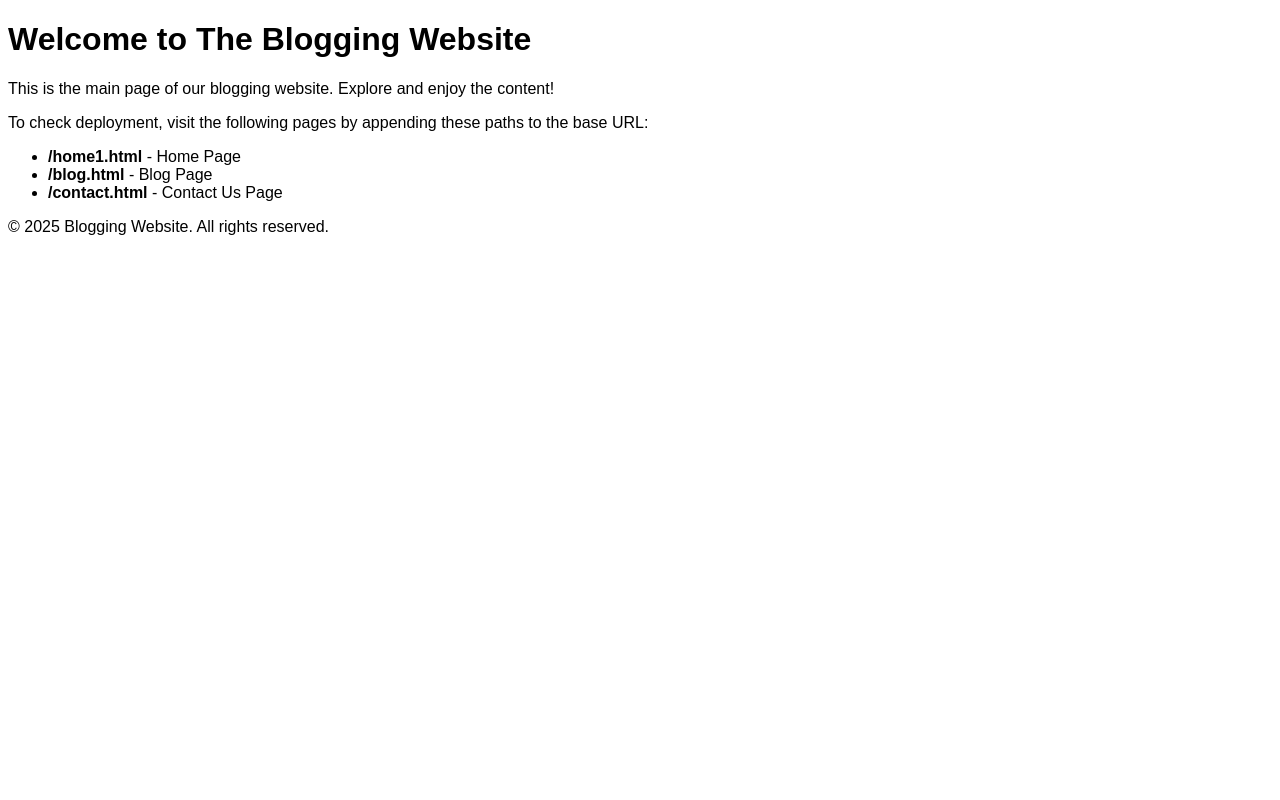
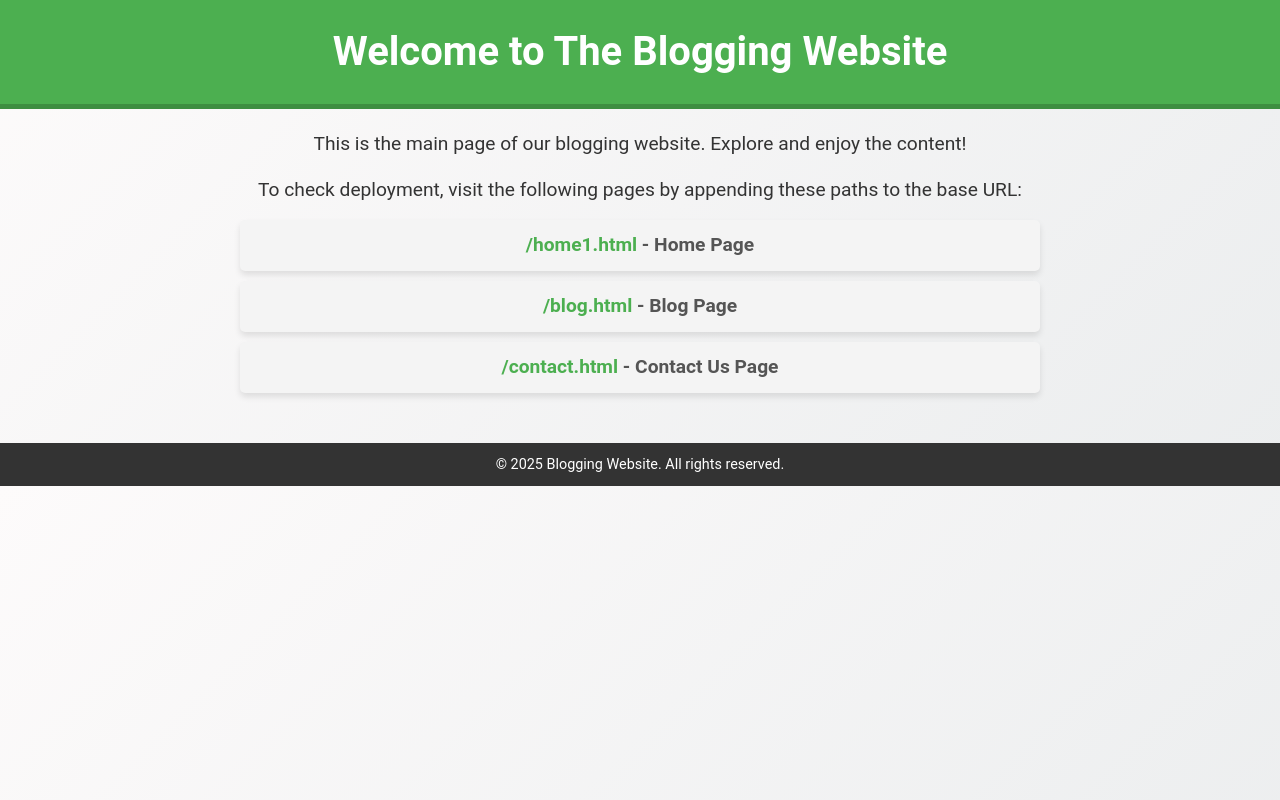
Before and after one commit to Taseen679/Blogging-Website, a website: page src/index.html in a window 1280 px wide. Drawn offline with Linux system fonts and the light colour scheme.

Commit message:
Update main.css

```diff
--- a/styles/main.css
+++ b/styles/main.css
@@ -1,3 +1,91 @@
+/* main.css */
+
+/* General Reset */
+body, h1, p, ul, li {
+    margin: 0;
+    padding: 0;
+    box-sizing: border-box;
+}
+
 body {
-    font-family: Arial, sans-serif;
+    font-family: 'Roboto', sans-serif;
+    color: #333;
+    background: linear-gradient(135deg, #fdfbfb, #ebedee);
+    margin: 0;
+    line-height: 1.6;
 }
+
+header {
+    background-color: #4CAF50;
+    color: white;
+    padding: 20px 0;
+    text-align: center;
+    border-bottom: 5px solid #3e8e41;
+}
+
+header h1 {
+    font-size: 2.5em;
+    margin: 0;
+    font-weight: bold;
+}
+
+main {
+    padding: 20px;
+    text-align: center;
+    font-size: 1.2em;
+    max-width: 800px;
+    margin: 0 auto;
+}
+
+main p {
+    margin-bottom: 15px;
+}
+
+main ul {
+    list-style: none;
+    padding: 0;
+    margin-top: 15px;
+}
+
+main ul li {
+    background-color: #f4f4f4;
+    padding: 10px 15px;
+    border-radius: 5px;
+    margin-bottom: 10px;
+    font-size: 1em;
+    color: #555;
+    font-weight: bold;
+    box-shadow: 0 4px 6px rgba(0, 0, 0, 0.1);
+}
+
+main ul li strong {
+    color: #4CAF50;
+}
+
+footer {
+    background: #333;
+    color: white;
+    text-align: center;
+    padding: 10px 0;
+    margin-top: 20px;
+}
+
+footer p {
+    font-size: 0.9em;
+}
+
+/* Responsiveness */
+@media (max-width: 768px) {
+    header h1 {
+        font-size: 2em;
+    }
+
+    main {
+        padding: 15px;
+        font-size: 1em;
+    }
+
+    main ul li {
+        font-size: 0.9em;
+    }
+}
```
